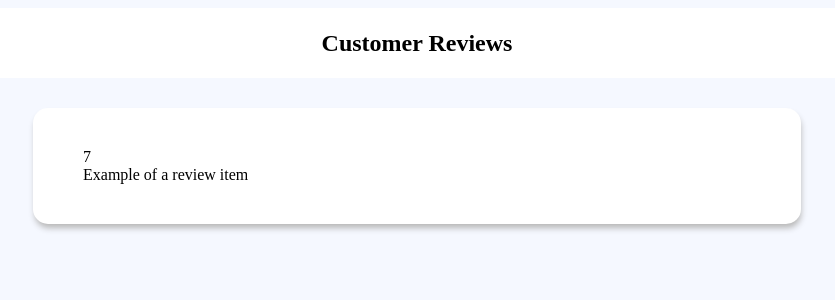
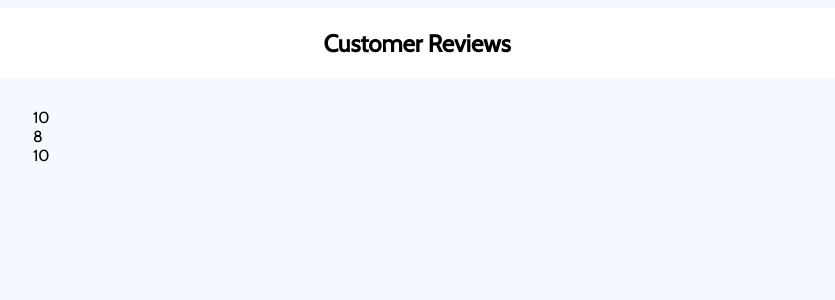
Before and after one commit to austindflatt/customer-reviews, a React (Create React App) app: page / in a window 1280 px wide. Shown: the top 300 px of the page, without its empty margins (223-1058 px from the left). Built offline with nearby package versions, Linux system fonts and the light colour scheme.

Commit message:
passed in props for review list in App.js and destructured props in ReviewList.jsx

```diff
--- a/src/App.js
+++ b/src/App.js
@@ -1,6 +1,6 @@
 import { useState } from 'react'
 import Header from './components/Header'
-import ReviewItem from './components/ReviewItem'
+import ReviewList from './components/ReviewList'
 
 function App() {
     const [review, setReview] = useState(
@@ -26,7 +26,7 @@ function App() {
         <>
         <Header />
         <div className="container">
-            <ReviewItem />
+            <ReviewList review={review} />
         </div>
         </>
     )
--- a/src/components/ReviewList.jsx
+++ b/src/components/ReviewList.jsx
@@ -0,0 +1,20 @@
+import React from 'react'
+
+// Destructured props below:
+function ReviewList({ review }) {
+    if(!review || review.length === 0) {
+        <p>No reviews found</p>
+    }
+    console.log(review)
+  return (
+    <div className="reviews-list">
+        {review.map((item) => (
+            <div>
+                {item.rating}
+            </div>
+        ))}
+    </div>
+  )
+}
+
+export default ReviewList
--- a/src/index.css
+++ b/src/index.css
@@ -1,5 +1,8 @@
+@import url('https://fonts.googleapis.com/css2?family=Cabin&display=swap');
+
 body {
     background-color: #f5f8ff;
+    font-family: Cabin;
 }
 
 .container {
```
